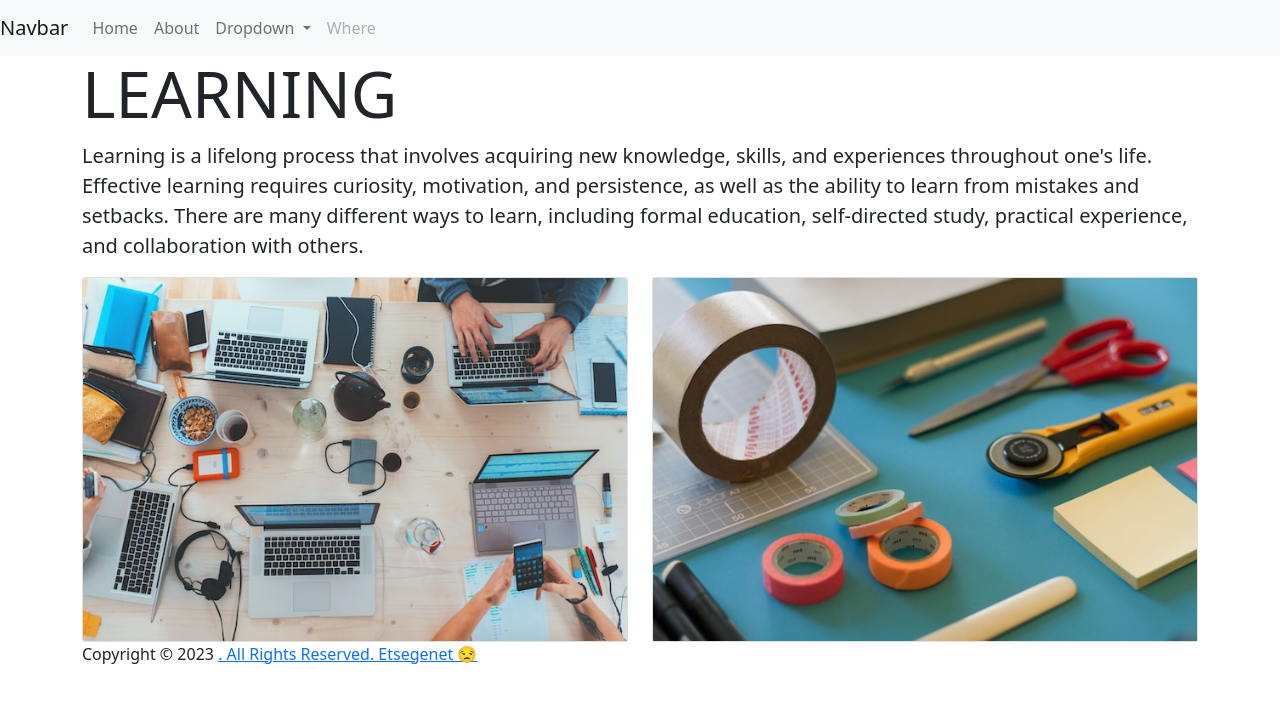
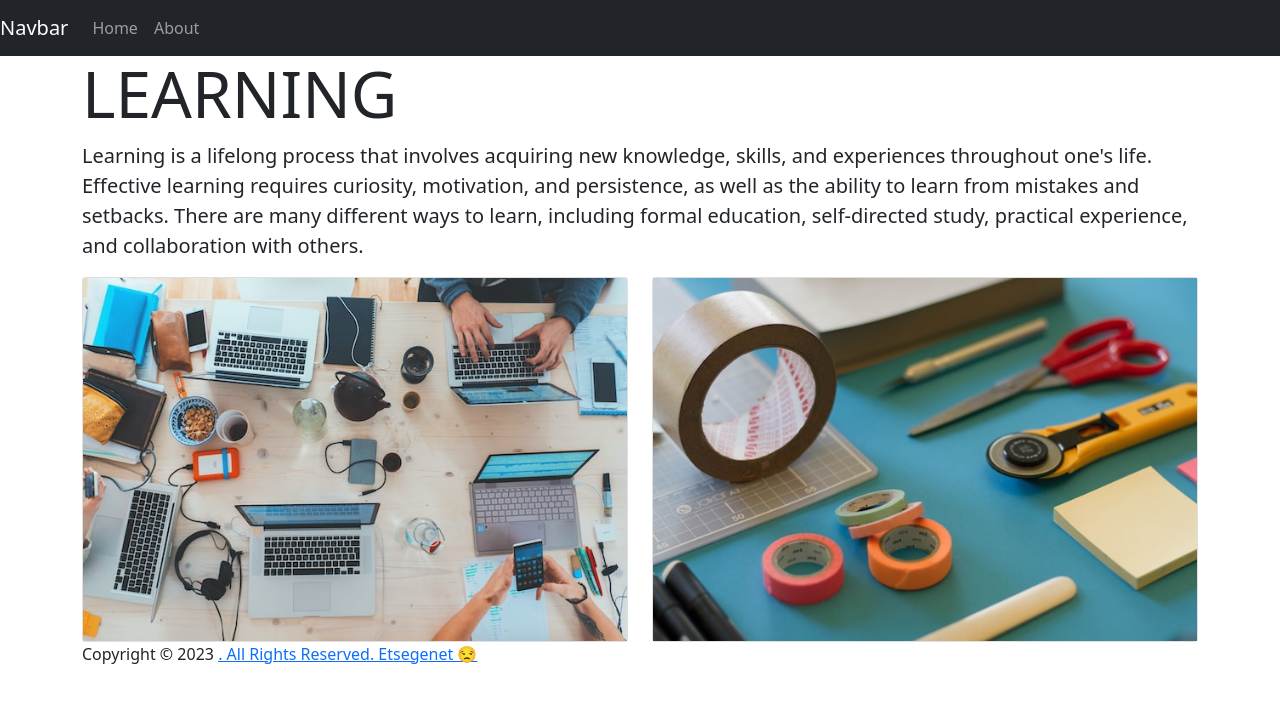
Before and after one commit to Leyou14/First_VS_Code_Project, a plain HTML site: page index.html in a window 1280 px wide. Drawn offline with nearby package versions, Linux system fonts and the light colour scheme.

Commit message:
adjusted header

```diff
--- a/index.html
+++ b/index.html
@@ -13,7 +13,7 @@
     <title>Document</title>
 </head>
 <body>
-    <nav class="navbar navbar-expand-lg navbar-light bg-light">
+    <nav class="navbar navbar-expand-lg navbar-dark bg-dark text-white">
   <a class="navbar-brand" href="#">Navbar</a>
   <button class="navbar-toggler" type="button" data-toggle="collapse" data-target="#navbarSupportedContent" aria-controls="navbarSupportedContent" aria-expanded="false" aria-label="Toggle navigation">
     <span class="navbar-toggler-icon"></span>
@@ -25,21 +25,9 @@
         <a class="nav-link" href="index.html">Home <span class="sr-only"></span></a>
       </li>
       <li class="nav-item">
-        <a class="nav-link" href="https://mashable.com/article/fun-websites-improve-skills">About</a>
+        <a class="nav-link" href="https://leyou14.github.io/First_VS_Code_Project/">About</a>
       </li>
-      <li class="nav-item dropdown">
-        <a class="nav-link dropdown-toggle" href="#" id="navbarDropdown" role="button" data-toggle="dropdown" aria-haspopup="true" aria-expanded="false">
-          Dropdown
-        </a>
-        <div class="dropdown-menu" aria-labelledby="navbarDropdown">
-          <a class="dropdown-item" href="#">Action</a>
 
-          <a class="dropdown-item" href="#">How</a>
-        </div>
-      </li>
-      <li class="nav-item">
-        <a class="nav-link disabled" href="#" tabindex="-1" aria-disabled="true">Where</a>
-      </li>
     </ul>
 
   </div>
```
Also changed, not shown: about.html (+2 -2 lines).
